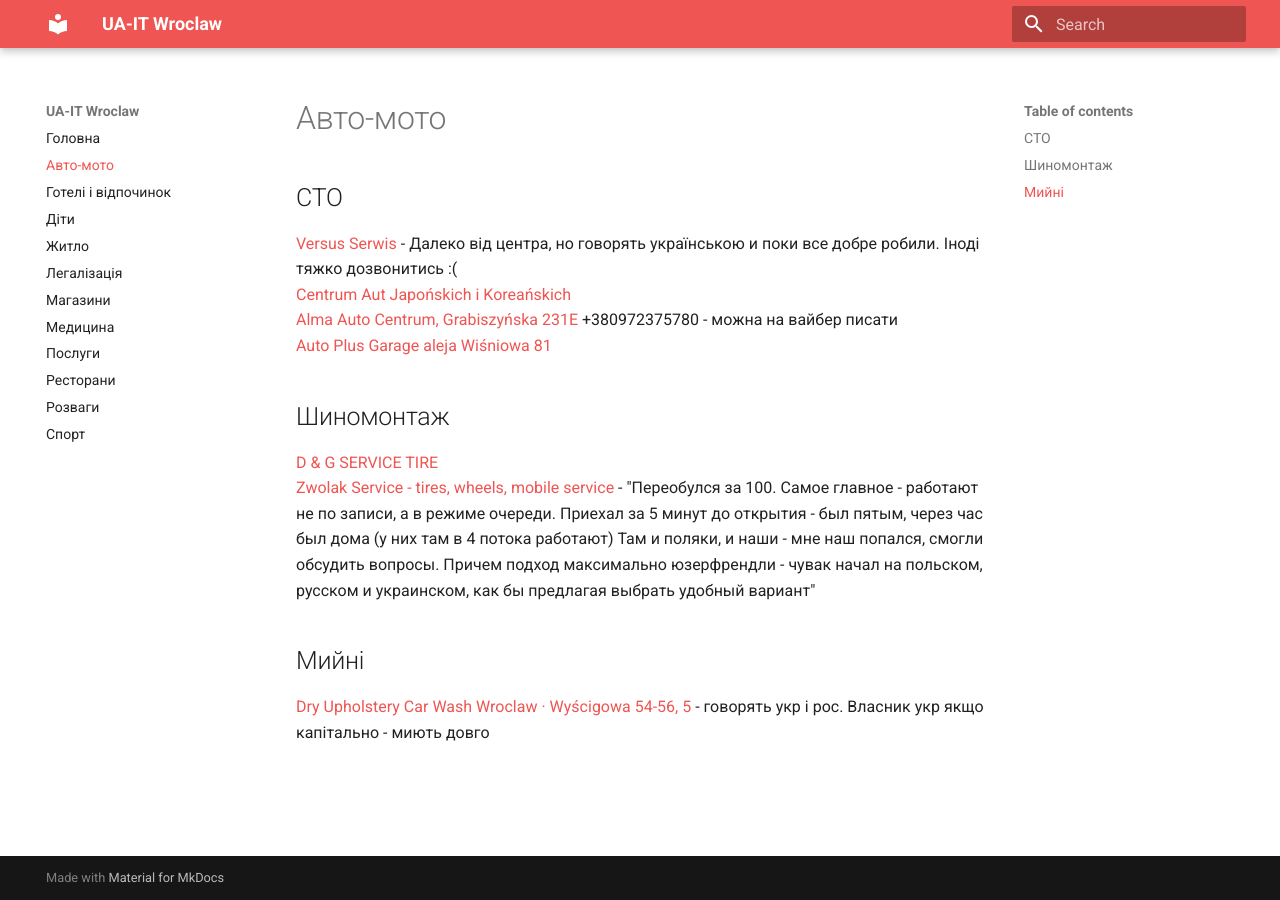
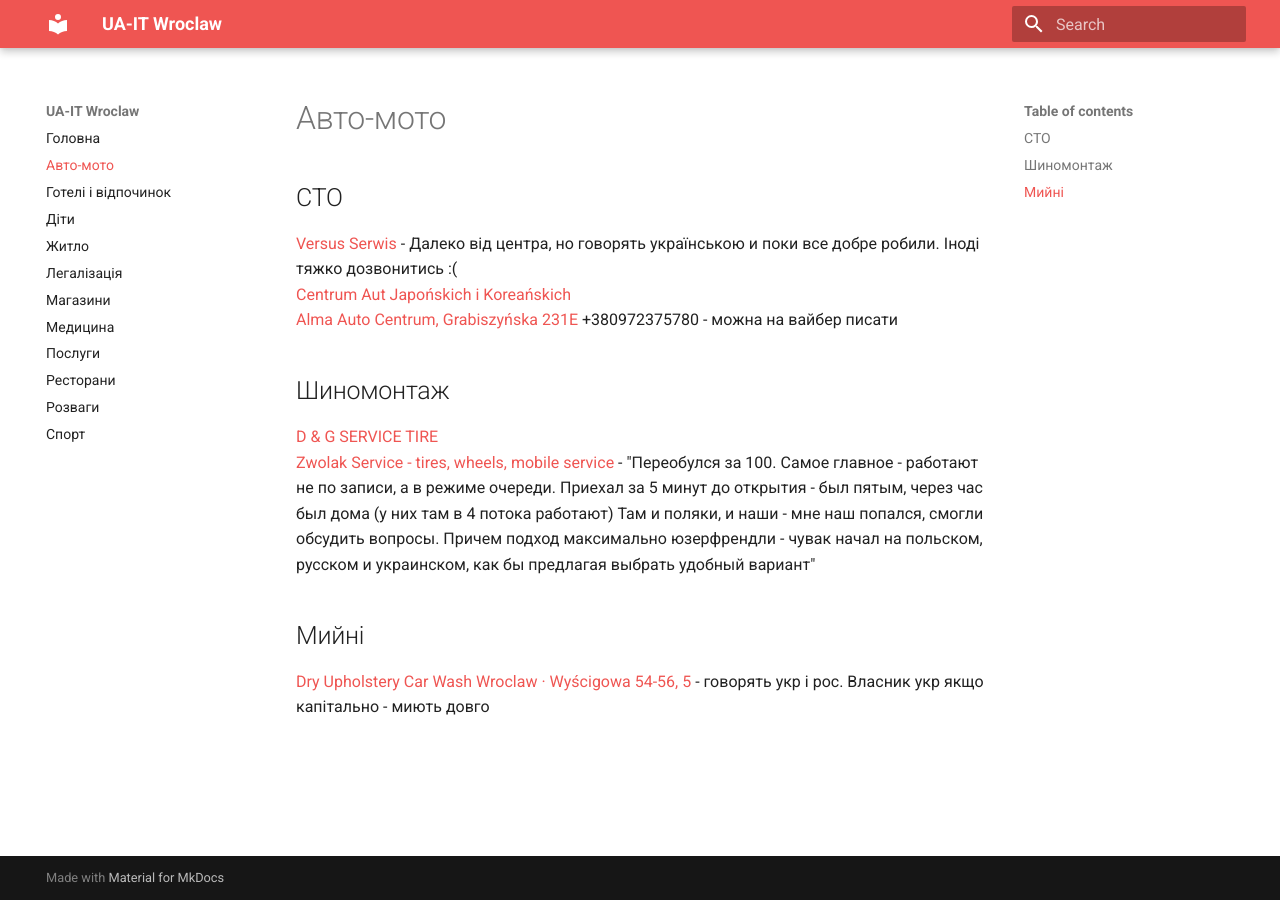
Before and after one commit to WladMl/ua-it-wro, an MkDocs documentation site: the page built from docs/automoto.md, in a window 1280 px wide. Built offline with MkDocs 1.6.1 and Material for MkDocs 9.7.7, drawn with Linux system fonts in a browser that asks for light colours; part of the change alters nothing that is shown.

Commit message:
fix content

```diff
--- a/docs/automoto.md
+++ b/docs/automoto.md
@@ -5,7 +5,7 @@
 [Versus Serwis][1] - Далеко від центра, но говорять українською и поки все добре робили. Іноді тяжко дозвонитись :(<br />
 [Centrum Aut Japońskich i Koreańskich][2]<br />
 [Alma Auto Centrum, Grabiszyńska 231E][6] +380972375780 - можна на вайбер писати<br />
-[Auto Plus Garage  aleja Wiśniowa 81][7]<br />
+
 
 
 
@@ -34,4 +34,3 @@
 [4]: https://maps.app.goo.gl/YELNQXJUYUY7GpGz7
 [5]: https://goo.gl/maps/6qSkcufk6N6ATJWU6
 [6]: https://autogaz.wroc.pl/
-[7]: https://autoplusgarage.net/
--- a/mkdocs.yml
+++ b/mkdocs.yml
@@ -15,5 +15,5 @@ nav:
   - Медицина: healthcare.md
   - Послуги: services.md
   - Ресторани: restaurants.md
-  - Розваги: entertimes.md
+  - Розваги: entertainment.md
   - Спорт: sport.md
```
